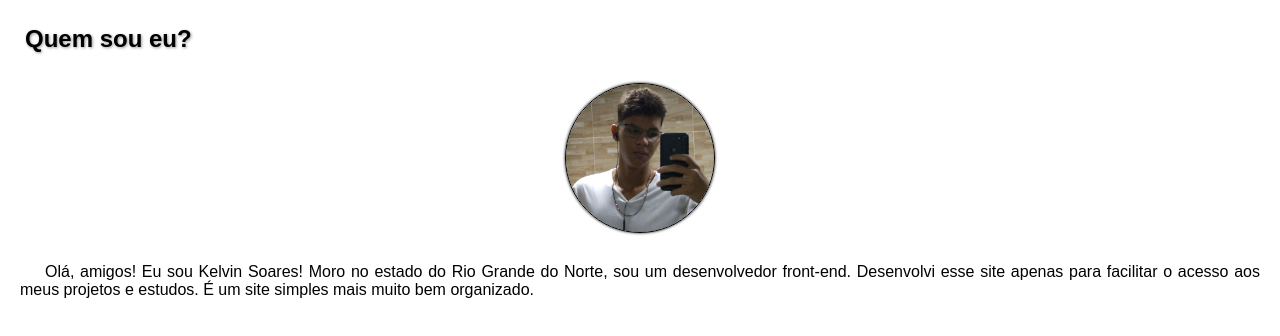
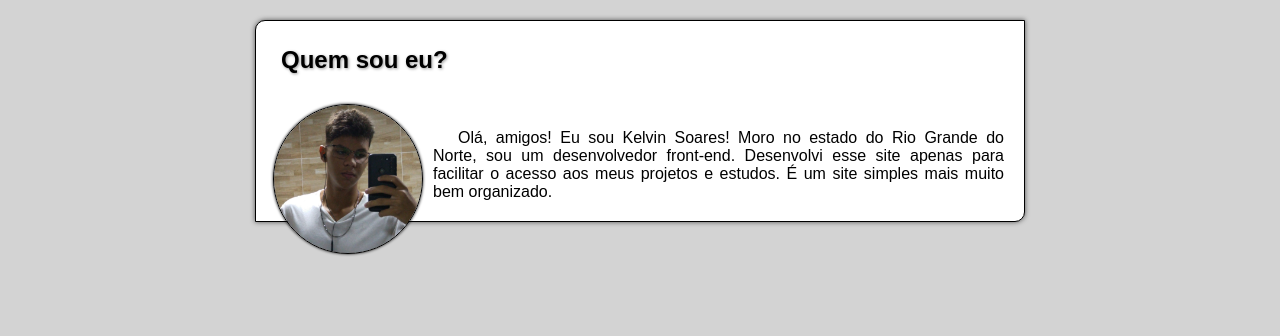
Before and after one commit to kelvin-soares/meus-projetos, a plain HTML site: page meu-repositorio/index.html in a window 1280 px wide. Drawn offline with Linux system fonts and the light colour scheme.

Commit message:
Update style.css

```diff
--- a/meu-repositorio/styles/style.css
+++ b/meu-repositorio/styles/style.css
@@ -38,3 +38,23 @@ main > article > p {
     text-align: justify;
     text-indent: 25px;
 }
+
+@media screen and (min-width: 768px) {
+    body {
+        background-color: lightgray;
+    }
+
+    main {
+        background-color: white;
+        margin: 20px auto;
+        border: 1px solid black;
+        border-radius: 10px 0px;
+        max-width: 768px;
+        box-shadow: 0px 0px 5px rgba(0, 0, 0, 0.623);
+    }
+
+    .minha-imagem {
+        float: left;
+        margin: 0px 10px 0px 17px;
+    }
+}
```
